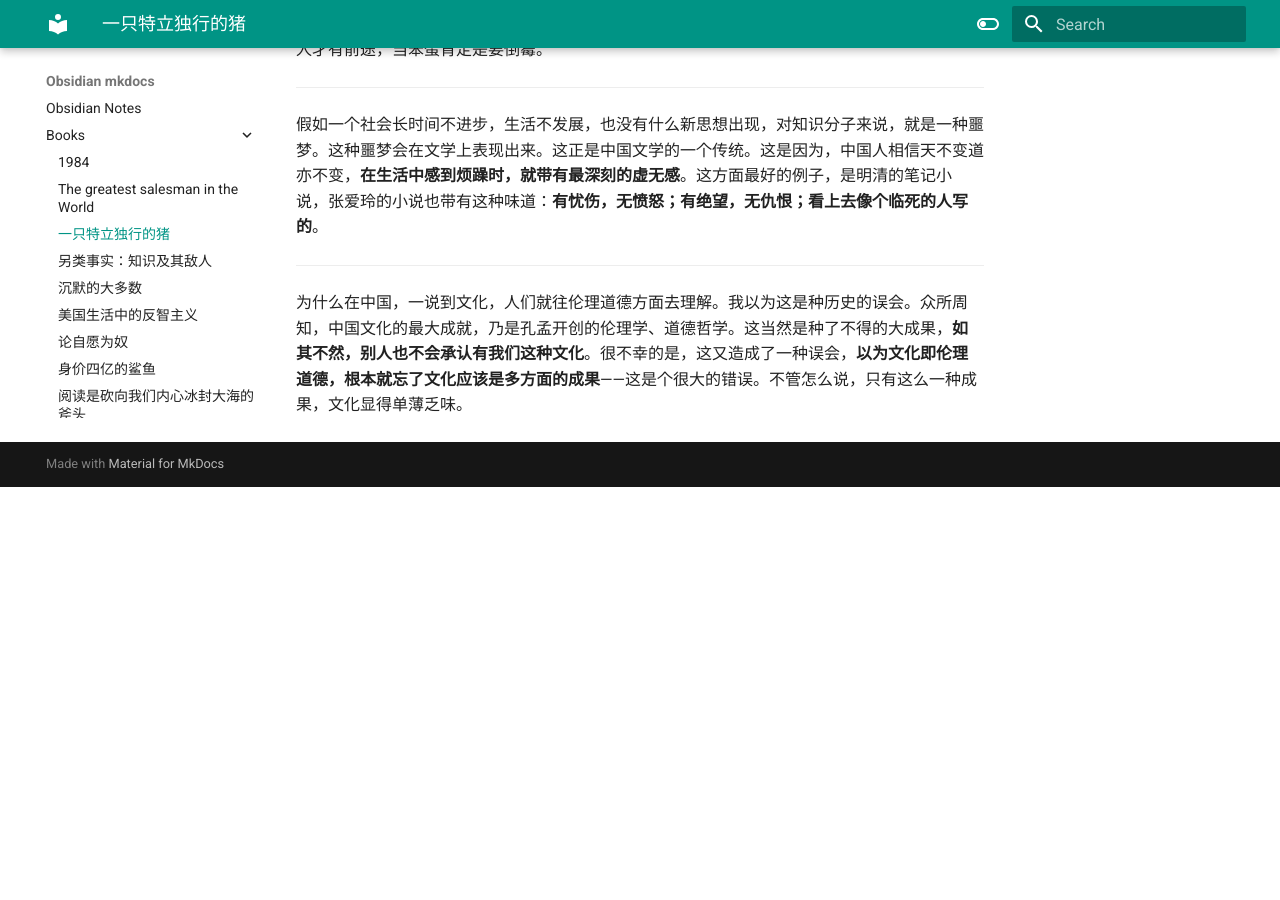
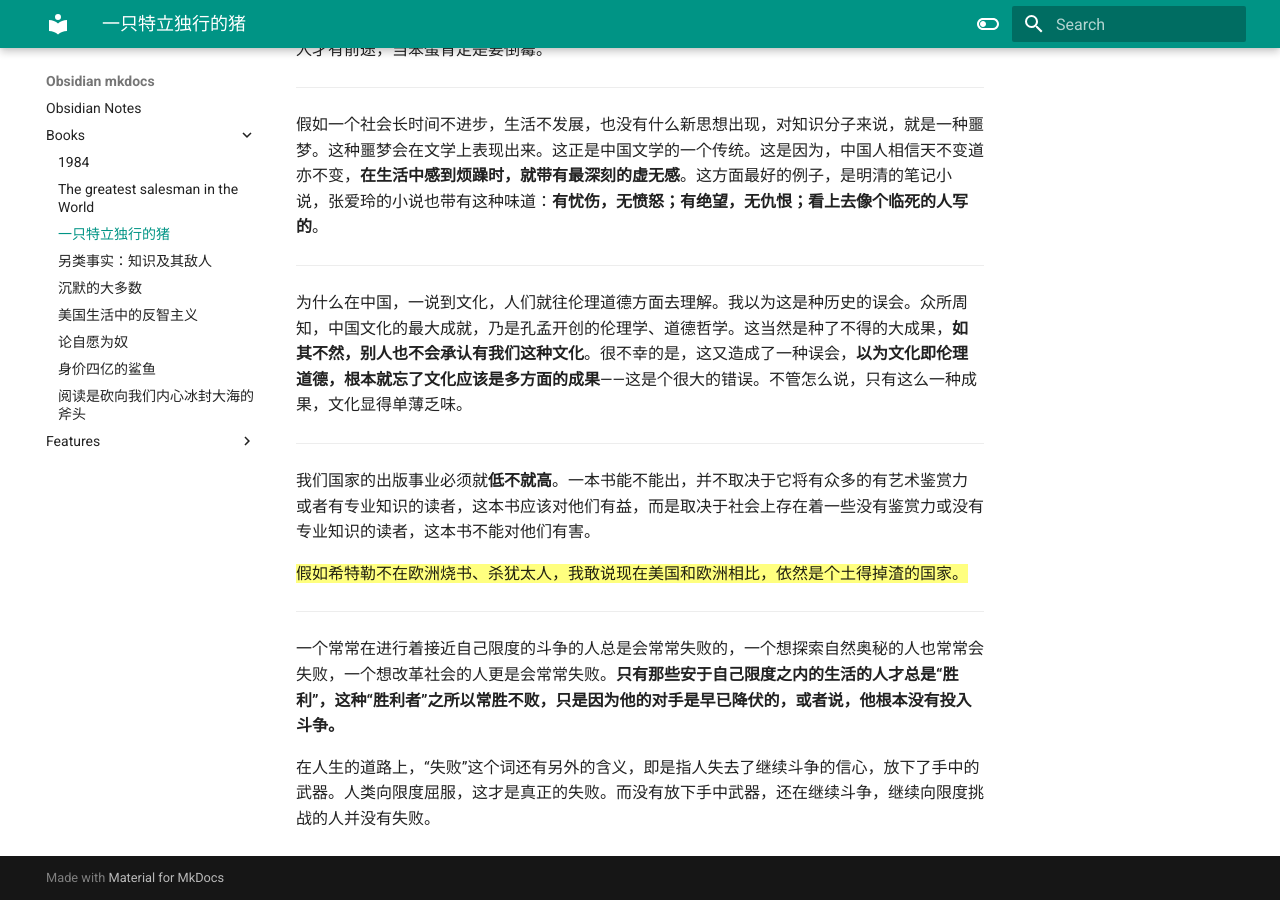
Before and after one commit to 8ku/obsidian, an MkDocs documentation site: the page built from docs/Books/一只特立独行的猪.md, in a window 1280 px wide and 900 px high, scrolled down 591 px. Built offline with MkDocs 1.6.1 and Material for MkDocs 9.7.7, drawn with Linux system fonts in a browser that asks for light colours; before the commit the page ends 1078 px from its top, so only the background shows below that.

Commit message:
finish reading 一只特立独行的猪

```diff
--- a/docs/Books/一只特立独行的猪.md
+++ b/docs/Books/一只特立独行的猪.md
@@ -14,3 +14,13 @@
 
 ---
 为什么在中国，一说到文化，人们就往伦理道德方面去理解。我以为这是种历史的误会。众所周知，中国文化的最大成就，乃是孔孟开创的伦理学、道德哲学。这当然是种了不得的大成果，**如其不然，别人也不会承认有我们这种文化**。很不幸的是，这又造成了一种误会，**以为文化即伦理道德，根本就忘了文化应该是多方面的成果**——这是个很大的错误。不管怎么说，只有这么一种成果，文化显得单薄乏味。
+
+---
+我们国家的出版事业必须就**低不就高**。一本书能不能出，并不取决于它将有众多的有艺术鉴赏力或者有专业知识的读者，这本书应该对他们有益，而是取决于社会上存在着一些没有鉴赏力或没有专业知识的读者，这本书不能对他们有害。
+
+==假如希特勒不在欧洲烧书、杀犹太人，我敢说现在美国和欧洲相比，依然是个土得掉渣的国家。==
+
+---
+一个常常在进行着接近自己限度的斗争的人总是会常常失败的，一个想探索自然奥秘的人也常常会失败，一个想改革社会的人更是会常常失败。**只有那些安于自己限度之内的生活的人才总是“胜利”，这种“胜利者”之所以常胜不败，只是因为他的对手是早已降伏的，或者说，他根本没有投入斗争。**
+
+在人生的道路上，“失败”这个词还有另外的含义，即是指人失去了继续斗争的信心，放下了手中的武器。人类向限度屈服，这才是真正的失败。而没有放下手中武器，还在继续斗争，继续向限度挑战的人并没有失败。
```
